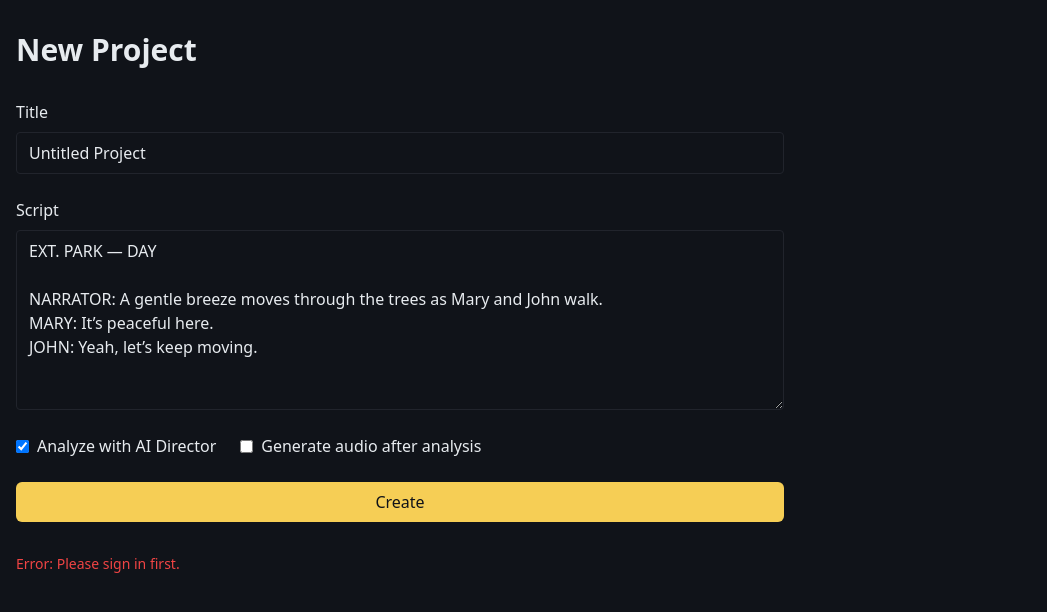
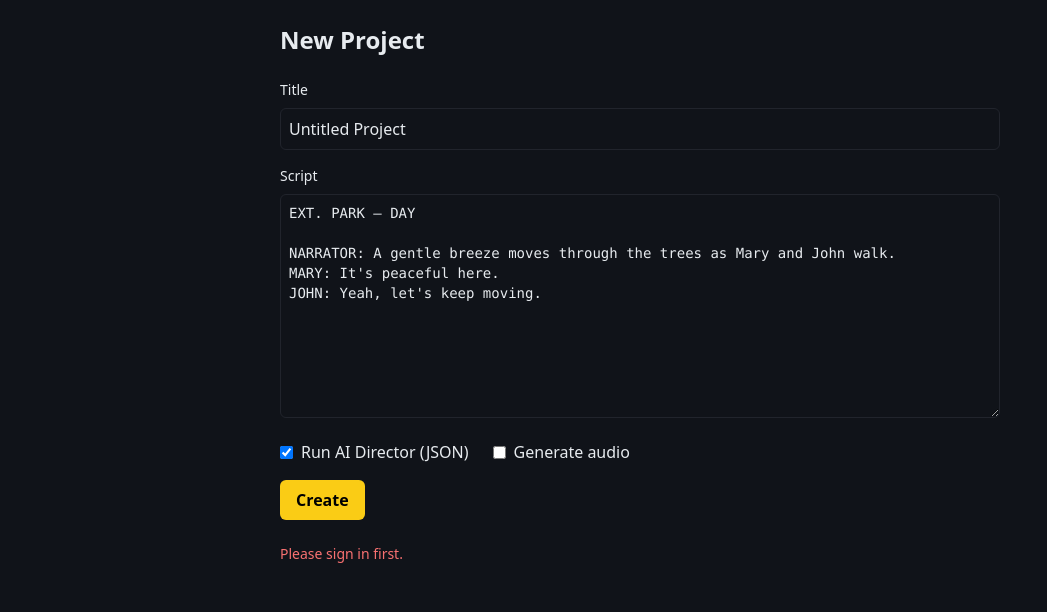
Before and after one commit to RyanJ0894/Story-Magic-App-Copy-Editable-backup, a React (Vite) app: page /new in a window 1280 px wide. Both pictures are taken after a click on the button "Create". Shown: the top 612 px of the page, without its empty margins (0-1047 px from the left). Built offline with nearby package versions, Linux system fonts and the light colour scheme.

Commit message:
Update NewProject.tsx

```diff
--- a/src/pages/NewProject.tsx
+++ b/src/pages/NewProject.tsx
@@ -6,8 +6,8 @@ import { supabase } from "@/integrations/supabase/client";
 const DEFAULT_SCRIPT = `EXT. PARK — DAY
 
 NARRATOR: A gentle breeze moves through the trees as Mary and John walk.
-MARY: It’s peaceful here.
-JOHN: Yeah, let’s keep moving.`
+MARY: It's peaceful here.
+JOHN: Yeah, let's keep moving.`
 
 export default function NewProject() {
   const [title, setTitle] = useState("Untitled Project");
@@ -16,7 +16,7 @@ export default function NewProject() {
   const [doAudio, setDoAudio] = useState(false);
 
   const [busy, setBusy] = useState(false);
-  const [status, setStatus] = useState<string>("");
+  const [status, setStatus] = useState("");
   const [projectId, setProjectId] = useState<string>("");
   const [directorJson, setDirectorJson] = useState<any>(null);
   const [error, setError] = useState<string>("");
@@ -35,106 +35,96 @@ export default function NewProject() {
 
     try {
       await ensureSignedIn();
-
       setStatus("Creating project…");
-      const id = await createProject({ title, script });
-      setProjectId(id);
+      const pid = await createProject({ title, script });
+      setProjectId(pid);
 
       if (doDirector) {
         setStatus("Analyzing script with AI Director…");
-        const dj = await runDirector({ projectId: id, script });
-        setDirectorJson(dj);
+        const json = await runDirector(pid, script);
+        setDirectorJson(json);
       }
 
       if (doAudio) {
         setStatus("Generating audio…");
-        const res = await runAudio({
-          projectId: id,
-          directorJSON: directorJson,
-        });
-        setStatus(`Audio job started: ${JSON.stringify(res)}`);
+        await runAudio(projectId || pid, directorJson || undefined);
       }
 
-      setStatus("Done!");
+      setStatus("All done! You can return to the dashboard.");
     } catch (err: any) {
       console.error(err);
-      setError(err?.message || "Something went wrong.");
+      setError(err?.message || "Unexpected error");
     } finally {
       setBusy(false);
     }
   }
 
   return (
-    <div className="container mx-auto px-4 py-8 space-y-8">
-      <h1 className="text-3xl font-bold">New Project</h1>
+    <div className="container mx-auto max-w-3xl p-6 space-y-6">
+      <h1 className="text-2xl font-bold">New Project</h1>
 
-      <form onSubmit={onSubmit} className="grid gap-6 max-w-3xl">
-        <label className="grid gap-2">
-          <span className="font-medium">Title</span>
+      <form onSubmit={onSubmit} className="space-y-4">
+        <div className="space-y-2">
+          <label className="block text-sm font-medium">Title</label>
           <input
-            className="border rounded px-3 py-2 bg-background"
+            className="w-full rounded-md border bg-transparent p-2"
             value={title}
             onChange={(e) => setTitle(e.target.value)}
-            disabled={busy}
+            placeholder="Project title"
           />
-        </label>
+        </div>
 
-        <label className="grid gap-2">
-          <span className="font-medium">Script</span>
+        <div className="space-y-2">
+          <label className="block text-sm font-medium">Script</label>
           <textarea
-            className="border rounded px-3 py-2 min-h-[180px] bg-background"
+            className="w-full h-56 rounded-md border bg-transparent p-2 font-mono text-sm"
             value={script}
             onChange={(e) => setScript(e.target.value)}
-            disabled={busy}
           />
-        </label>
+        </div>
 
         <div className="flex items-center gap-6">
-          <label className="inline-flex items-center gap-2">
+          <label className="flex items-center gap-2">
             <input
               type="checkbox"
               checked={doDirector}
               onChange={(e) => setDoDirector(e.target.checked)}
-              disabled={busy}
             />
-            <span>Analyze with AI Director</span>
+            Run AI Director (JSON)
           </label>
-          <label className="inline-flex items-center gap-2">
+          <label className="flex items-center gap-2">
             <input
               type="checkbox"
               checked={doAudio}
               onChange={(e) => setDoAudio(e.target.checked)}
-              disabled={busy}
             />
-            <span>Generate audio after analysis</span>
+            Generate audio
           </label>
         </div>
 
         <button
           type="submit"
           disabled={busy}
-          className="inline-flex items-center justify-center rounded-md bg-primary px-4 py-2 text-primary-foreground disabled:opacity-50"
+          className="rounded-md bg-yellow-400 px-4 py-2 font-semibold text-black disabled:opacity-50"
         >
           {busy ? "Working…" : "Create"}
         </button>
       </form>
 
-      {/* Status + Errors */}
-      {status && <p className="text-sm text-muted-foreground">Status: {status}</p>}
-      {error && <p className="text-sm text-red-500">Error: {error}</p>}
+      {!!status && <p className="text-sm text-blue-400">{status}</p>}
+      {!!error && <p className="text-sm text-red-400">{error}</p>}
 
-      {/* Output preview */}
-      {projectId && (
-        <div className="border rounded p-4">
-          <h2 className="font-semibold mb-2">Project Created</h2>
-          <p className="text-sm break-all">id: {projectId}</p>
+      {!!projectId && (
+        <div className="text-sm">
+          <div className="opacity-70">Project ID</div>
+          <code className="break-all">{projectId}</code>
         </div>
       )}
 
-      {directorJson && (
-        <div className="border rounded p-4">
-          <h2 className="font-semibold mb-2">Director JSON</h2>
-          <pre className="text-xs whitespace-pre-wrap">
+      {!!directorJson && (
+        <div className="space-y-2">
+          <div className="opacity-70">Director JSON</div>
+          <pre className="max-h-80 overflow-auto rounded-md border p-3 text-xs">
             {JSON.stringify(directorJson, null, 2)}
           </pre>
         </div>
```
